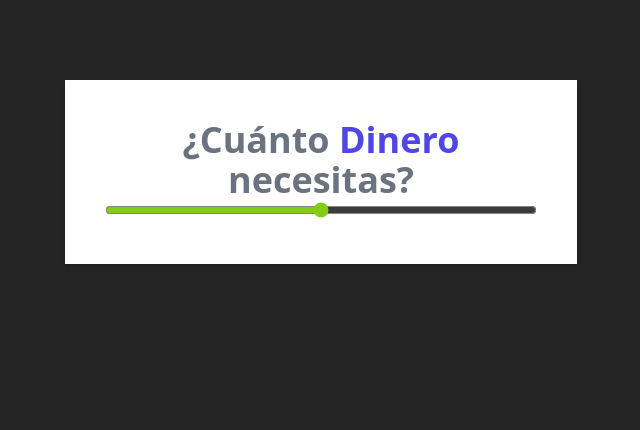
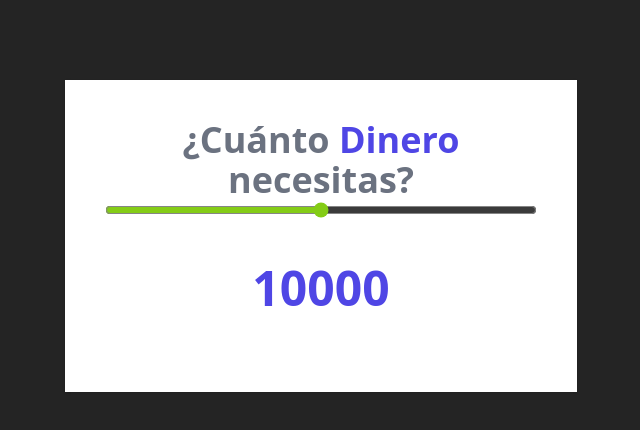
Before and after one commit to dgutierrez21/JavaScript-Moderno-Guia-Definitiva-Construye-20-Proyectos, a React (Vite) app in the folder Curso+JS+Moderno/Curso JS Moderno/Introduccion-React/cotizador-prestamos-react/: page / in a window 1280 px wide. Shown: the top 430 px of the page, without its empty margins (319-959 px from the left). Built offline with nearby package versions, Linux system fonts and the light colour scheme.

Commit message:
Modificar y Mostrar el Nuevo State

```diff
--- a/Curso+JS+Moderno/Curso JS Moderno/Introduccion-React/cotizador-prestamos-react/src/App.jsx
+++ b/Curso+JS+Moderno/Curso JS Moderno/Introduccion-React/cotizador-prestamos-react/src/App.jsx
@@ -10,7 +10,7 @@ function App() {
   console.log(cantidad);
 
   function handleChange(e) {
-    console.log(Number(e.target.value));
+    setCantidad(Number(e.target.value));
   }
 
   return (
@@ -26,6 +26,8 @@ function App() {
         className="w-full h6 bg-gray-200 accent-lime-500 hover:accent-lime-600"
         onChange={handleChange}
       />
+
+      <p className="text-center my-10 text-5xl text-indigo-600 font-extrabold">{cantidad} </p>
     </div>
   );
 }
```
